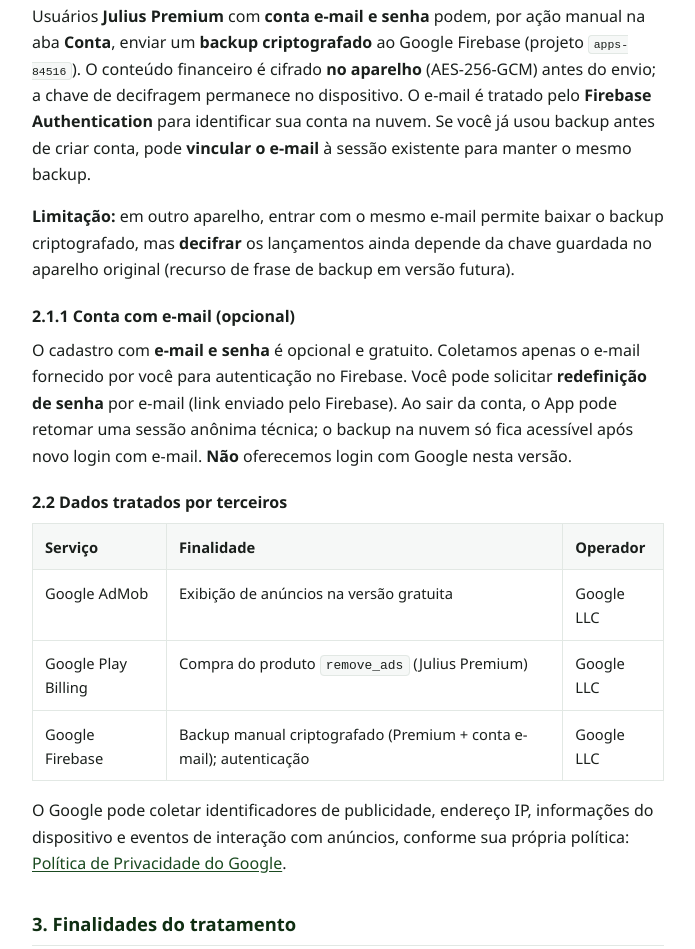
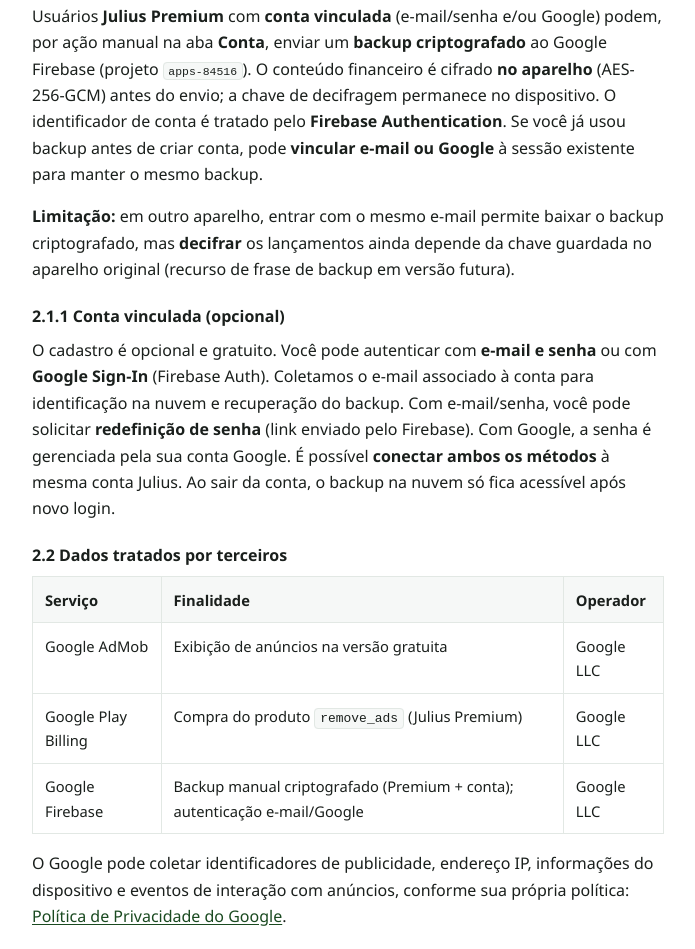
Before and after one commit to Galvictor/julius-economias-web, a plain HTML site: page docs/privacidade.html in a window 1280 px wide. Shown: the part 1136-2085 px from the top of the page, without its empty margins (292-987 px from the left). Drawn offline with Linux system fonts and the light colour scheme.

Commit message:
docs(privacidade): inclui Google Sign-In e remove referencia a sessao anonima

```diff
--- a/docs/privacidade.html
+++ b/docs/privacidade.html
@@ -182,7 +182,7 @@
         <p class="meta">
           Aplicativo Android · Pacote <code style="background:rgba(0,0,0,.2);border:none;color:#fff">com.joaolopes.gastos_simples</code>
         </p>
-        <p class="meta">Última atualização: 2 de junho de 2026 (conta e-mail e backup Premium)</p>
+        <p class="meta">Última atualização: 2 de junho de 2026 (conta e-mail, Google e backup Premium)</p>
       </div>
     </header>
 
@@ -192,13 +192,13 @@
         <ul>
           <li>
             Seus lançamentos financeiros ficam <strong>no seu aparelho</strong> por padrão.
-            Com <strong>Julius Premium</strong> e uma <strong>conta gratuita (e-mail e senha)</strong>,
+            Com <strong>Julius Premium</strong> e uma <strong>conta gratuita (e-mail ou Google)</strong>,
             você pode fazer <strong>backup manual opcional</strong> na nuvem (Google Firebase),
             em formato <strong>criptografado</strong> — não legível por nós no Console.
           </li>
           <li>
             <strong>Conta opcional:</strong> usar o App, exportar PDF e remover anúncios (Premium)
-            não exige cadastro. Apenas o <strong>backup na nuvem</strong> exige conta com e-mail.
+            não exige cadastro. Apenas o <strong>backup na nuvem</strong> exige conta vinculada.
           </li>
           <li>
             A versão gratuita exibe <strong>anúncios do Google AdMob</strong>, que
@@ -240,14 +240,14 @@
         Na versão gratuita, <strong>não há envio</strong> desses lançamentos à nuvem.
       </p>
       <p>
-        Usuários <strong>Julius Premium</strong> com <strong>conta e-mail e senha</strong>
-        podem, por ação manual na aba <strong>Conta</strong>, enviar um
+        Usuários <strong>Julius Premium</strong> com <strong>conta vinculada</strong>
+        (e-mail/senha e/ou Google) podem, por ação manual na aba <strong>Conta</strong>, enviar um
         <strong>backup criptografado</strong> ao Google Firebase (projeto
         <code>apps-84516</code>). O conteúdo financeiro é cifrado <strong>no aparelho</strong>
         (AES-256-GCM) antes do envio; a chave de decifragem permanece no dispositivo.
-        O e-mail é tratado pelo <strong>Firebase Authentication</strong> para identificar
-        sua conta na nuvem. Se você já usou backup antes de criar conta, pode
-        <strong>vincular o e-mail</strong> à sessão existente para manter o mesmo backup.
+        O identificador de conta é tratado pelo <strong>Firebase Authentication</strong>.
+        Se você já usou backup antes de criar conta, pode
+        <strong>vincular e-mail ou Google</strong> à sessão existente para manter o mesmo backup.
       </p>
       <p>
         <strong>Limitação:</strong> em outro aparelho, entrar com o mesmo e-mail permite
@@ -255,14 +255,15 @@
         depende da chave guardada no aparelho original (recurso de frase de backup em versão futura).
       </p>
 
-      <h3>2.1.1 Conta com e-mail (opcional)</h3>
+      <h3>2.1.1 Conta vinculada (opcional)</h3>
       <p>
-        O cadastro com <strong>e-mail e senha</strong> é opcional e gratuito. Coletamos
-        apenas o e-mail fornecido por você para autenticação no Firebase. Você pode solicitar
-        <strong>redefinição de senha</strong> por e-mail (link enviado pelo Firebase).
-        Ao sair da conta, o App pode retomar uma sessão anônima técnica; o backup na nuvem
-        só fica acessível após novo login com e-mail. <strong>Não</strong> oferecemos
-        login com Google nesta versão.
+        O cadastro é opcional e gratuito. Você pode autenticar com <strong>e-mail e senha</strong>
+        ou com <strong>Google Sign-In</strong> (Firebase Auth). Coletamos o e-mail associado
+        à conta para identificação na nuvem e recuperação do backup. Com e-mail/senha, você pode
+        solicitar <strong>redefinição de senha</strong> (link enviado pelo Firebase).
+        Com Google, a senha é gerenciada pela sua conta Google.
+        É possível <strong>conectar ambos os métodos</strong> à mesma conta Julius.
+        Ao sair da conta, o backup na nuvem só fica acessível após novo login.
       </p>
 
       <h3>2.2 Dados tratados por terceiros</h3>
@@ -287,7 +288,7 @@
           </tr>
           <tr>
             <td>Google Firebase</td>
-            <td>Backup manual criptografado (Premium + conta e-mail); autenticação</td>
+            <td>Backup manual criptografado (Premium + conta); autenticação e-mail/Google</td>
             <td>Google LLC</td>
           </tr>
         </tbody>
```
